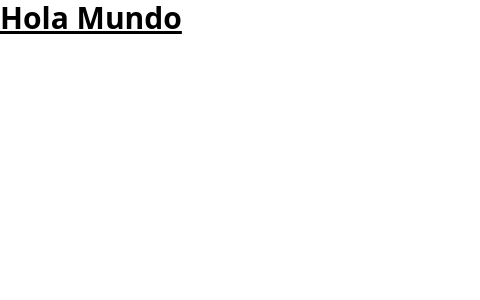
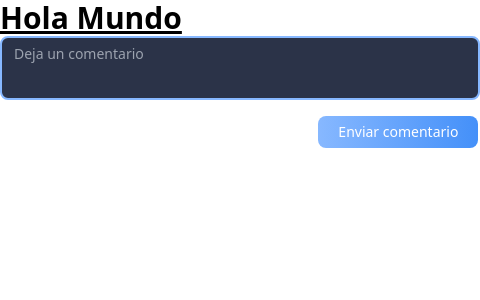
Before and after one commit to davidleon2115/Landing-Student, a Nuxt app: page / in a window 390 px wide. Shown: the top 300 px of the page, 480 px wide, since content can reach past the window. Built offline with nearby package versions, Linux system fonts and the light colour scheme.

Commit message:
falta arreflar el responsive

```diff
--- a/app.vue
+++ b/app.vue
@@ -2,4 +2,5 @@
   <HelloWorld>
     Hola Mundo
   </HelloWorld>
+  <Comment/>
 </template>
--- /dev/null
+++ b/components/Comment.vue
@@ -0,0 +1,66 @@
+<template>
+    <div>
+        <form @submit.prevent="onSubmit()" method="post">
+            <div class="relative">
+            <textarea
+            v-model="comment"
+             class="w-[30rem]
+             h-16
+             resize-none
+             bg-[#2B3348]
+             py-1.5
+             px-3
+             text-sm
+             text-white
+             border-2
+             border-[#87B8FF]
+             rounded-lg"
+             name="comment"
+             id="comment"
+             placeholder="Deja un comentario"></textarea>
+
+                <button
+                class="absolute
+                top-20
+                left-[19.9rem]
+                w-40
+                py-1.5
+                px-3
+                rounded-lg
+                bg-gradient-to-r from-[#87B8FF] to-[#4490F9]
+                text-center
+                text-white
+                text-sm
+                "
+                >Enviar comentario</button>
+
+            </div>
+        </form>
+    </div>
+</template>
+
+<script setup>
+
+let comment = ref('');
+
+const onSubmit = () => {
+const { data, pending, error, refresh } = useFetch(
+  'https://jsonplaceholder.typicode.com/posts',
+  {
+    method: 'POST',
+    body: {
+      comment: comment.value,
+    },
+    headers: {
+      'Content-type': 'application/json; charset=UTF-8',
+    },
+  })
+  comment.value = ""
+}
+
+
+</script>
+
+<style scoped>
+
+</style>
```
